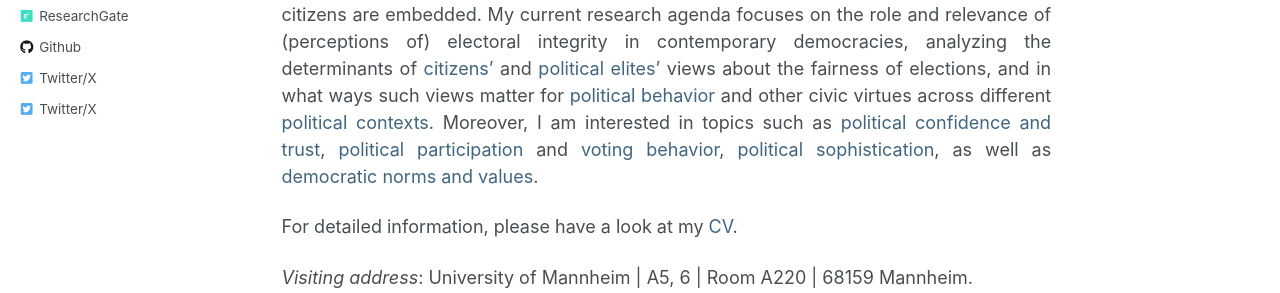
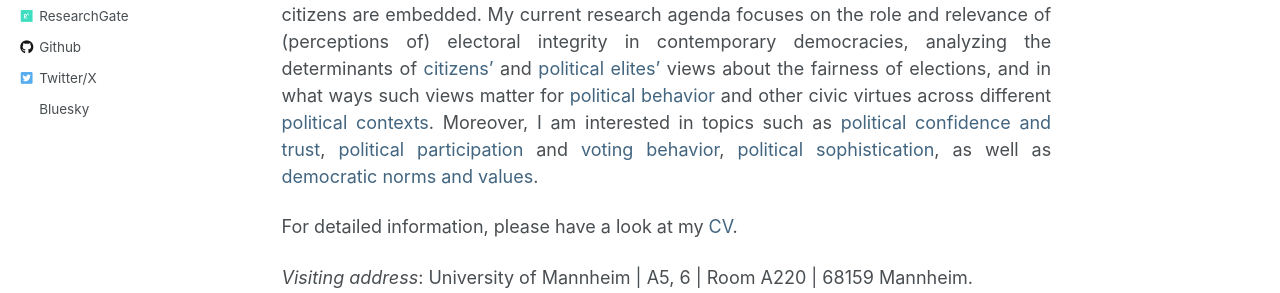
Before and after one commit to cschnaudt/cschnaudt.github.io, a Jekyll site: the page built from _pages/about.md, in a window 1280 px wide. Shown: the part 587-880 px from the top of the page. Built offline with Jekyll 4.4.1, drawn with Linux system fonts in a browser that asks for light colours.

Commit message:
Update author-profile.html

```diff
--- a/_includes/author-profile.html
+++ b/_includes/author-profile.html
@@ -47,7 +47,7 @@
         <li><a href="https://twitter.com/{{ author.twitter }}" target="_blank" rel="noopener"><i class="fab fa-fw fa-twitter-square" aria-hidden="true"></i> Twitter/X</a></li>
       {% endif %}
       {% if author.bluesky %}
-        <li><a href="https://bsky.app/profile/{{ author.bluesky }}" target="_blank" rel="noopener"><i class="fab fa-fw fa-twitter-square" aria-hidden="true"></i> Twitter/X</a></li>
+        <li><a href="https://bsky.app/profile/{{ author.bluesky }}" target="_blank" rel="noopener"><i class="fab fa-fw fa-bluesky" aria-hidden="true"></i> Bluesky</a></li>
       {% endif %}
       {% if author.keybase %}
         <li><a href="https://keybase.io/{{ author.keybase }}"><i class="fas fa-fw fa-key" aria-hidden="true"></i> Keybase</a></li>
```
